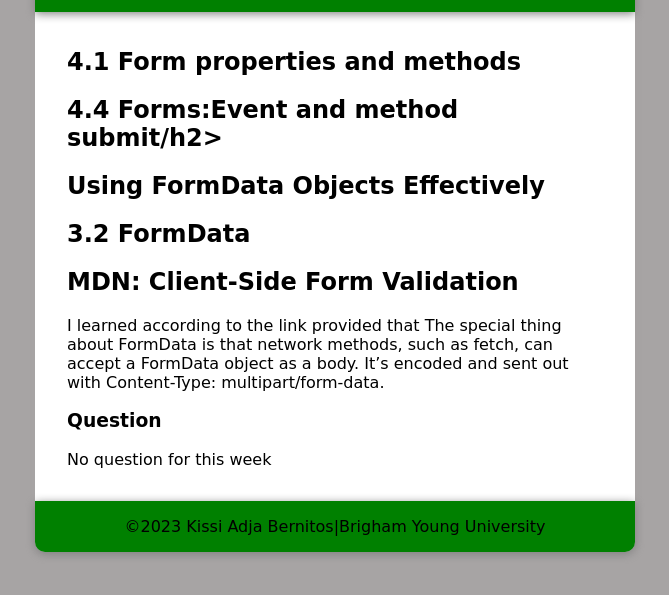
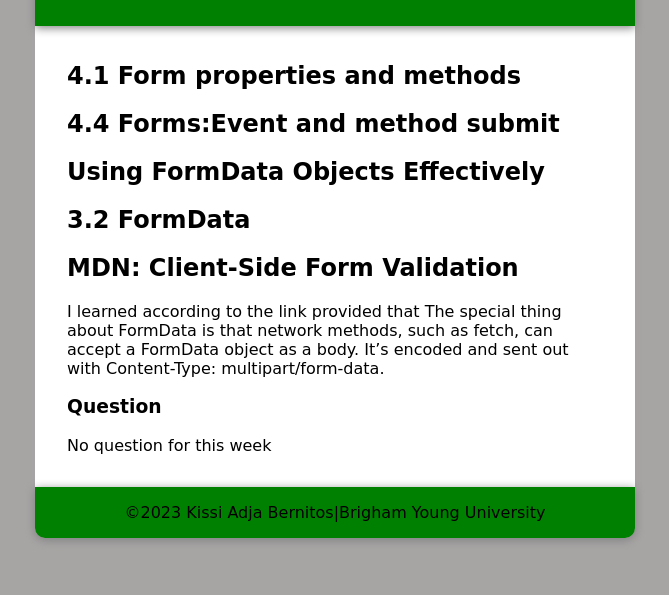
Before and after one commit to bernitos/wdd330, a plain HTML site: page lesson6/index.html in a window 1280 px wide. Shown: the part 125-720 px from the top of the page, without its empty margins (305-974 px from the left). Drawn offline with Linux system fonts and the light colour scheme.

Commit message:
Update index.html

```diff
--- a/lesson6/index.html
+++ b/lesson6/index.html
@@ -22,7 +22,7 @@
 
 
                 <h2>4.1 Form properties and methods</h2>
-                <h2>4.4 Forms:Event and method submit/h2>
+                <h2>4.4 Forms:Event and method submit</h2>
                 <h2>Using FormData Objects Effectively</h2>
                 <h2>3.2 FormData</h2>
                 <h2>MDN: Client-Side Form Validation</h2>
```
